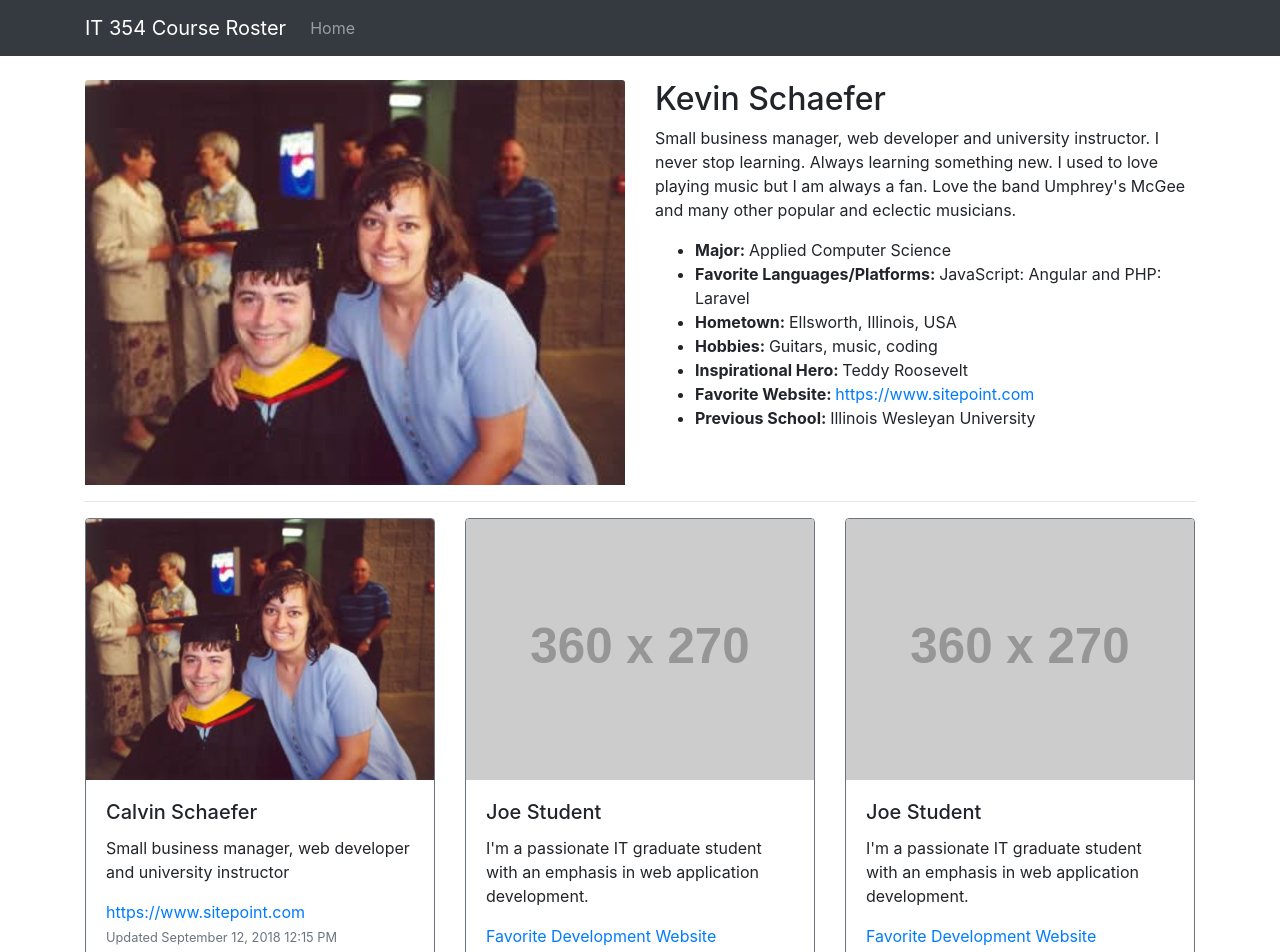
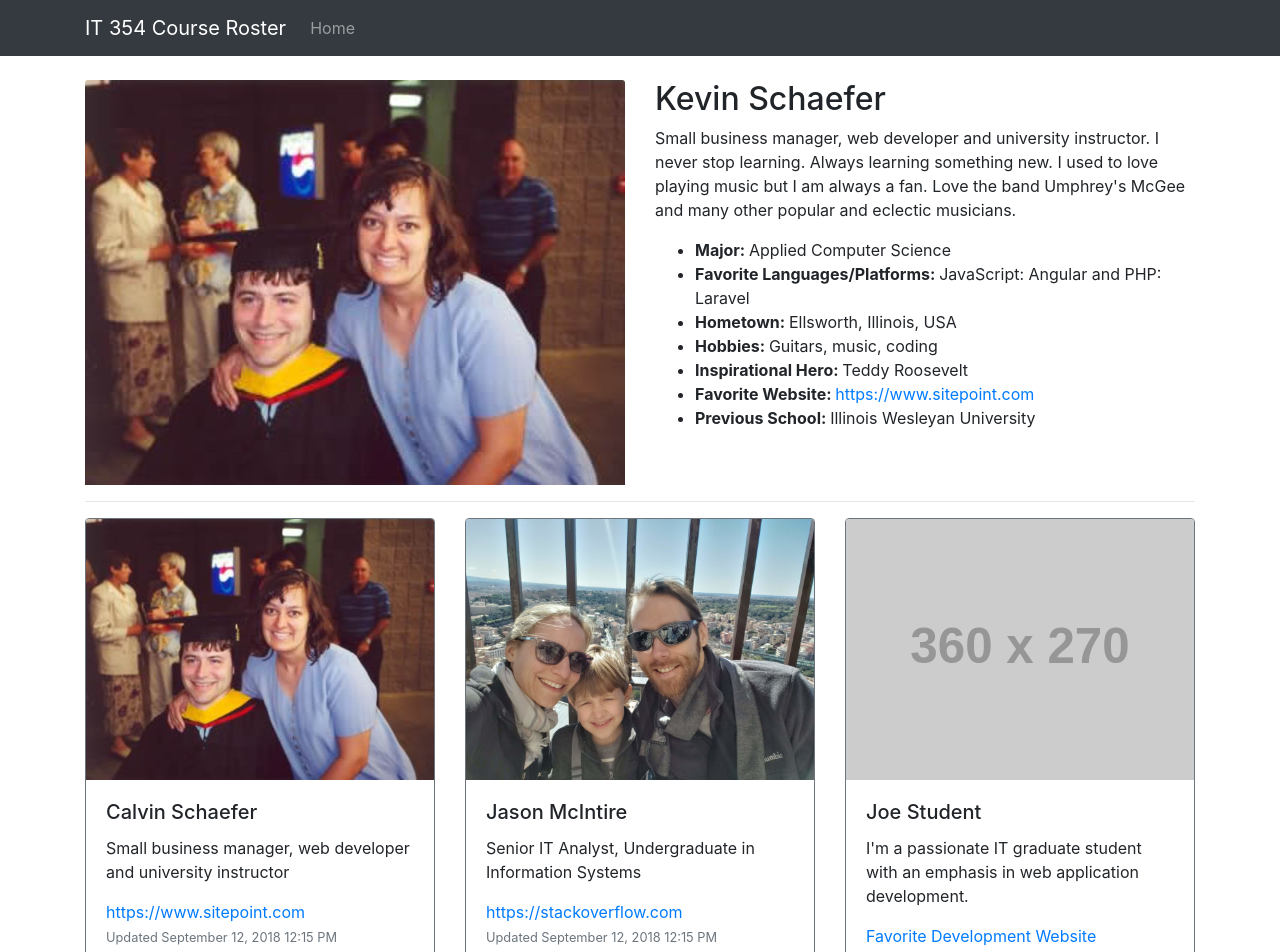
Before and after one commit to alxxmoy/angular-assignment05, an Angular app: page / in a window 1280 px wide. Shown: the top 952 px of the page. Built offline with nearby package versions, Linux system fonts and the light colour scheme.

Commit message:
Initial additions for card-jamcin2

```diff
--- a/src/app/app.component.html
+++ b/src/app/app.component.html
@@ -14,15 +14,7 @@
             </div>
             <div class="col-md-4">
 
-                <div class="card border-secondary">
-                    <img class="card-img-top" src="http://placehold.it/360x270" alt="Card image cap">
-                    <div class="card-body">
-                        <h5 class="card-title">Joe Student</h5>
-                        <p class="card-text">I'm a passionate IT graduate student with an emphasis in web application development.</p>
-                        <a href="#" class="card-link">Favorite Development Website</a>
-                        <p class="card-text"><small class="text-muted">Updated September 12, 2018 12:15 PM</small></p>
-                    </div>
-                </div>
+                <app-card-jamcin2></app-card-jamcin2>
 
             </div>
             <div class="col-md-4">
--- a/src/app/app.module.ts
+++ b/src/app/app.module.ts
@@ -7,6 +7,7 @@ import { NavComponent } from './nav/nav.component';
 import { CardKeschaeComponent } from './card-keschae/card-keschae.component';
 import { SelectedStudentComponent } from './selected-student/selected-student.component';
 import { FooterComponent } from './footer/footer.component';
+import { CardJamcin2Component } from './card-jamcin2/card-jamcin2.component';
 
 @NgModule({
   declarations: [
@@ -14,7 +15,8 @@ import { FooterComponent } from './footer/footer.component';
     NavComponent,
     CardKeschaeComponent,
     SelectedStudentComponent,
-    FooterComponent
+    FooterComponent,
+    CardJamcin2Component
   ],
   imports: [
     BrowserModule,
--- /dev/null
+++ b/src/app/card-jamcin2/card-jamcin2.component.html
@@ -0,0 +1,9 @@
+<div (click)="testClick()" class="card border-secondary">
+  <img class="card-img-top" src="../../assets/images/jamcin2.jpg" alt="{{ me.name }}">
+  <div class="card-body">
+      <h5 class="card-title">{{ me.name }}</h5>
+      <p class="card-text">{{ me.desc_short }}</p>
+      <a href="#" class="card-link">{{ me.website }}</a>
+      <p class="card-text"><small class="text-muted">Updated September 12, 2018 12:15 PM</small></p>
+  </div>
+</div>
--- /dev/null
+++ b/src/app/card-jamcin2/card-jamcin2.component.ts
@@ -0,0 +1,37 @@
+import { Component, OnInit } from '@angular/core';
+import { Student } from '../student';
+
+@Component({
+  selector: 'app-card-jamcin2',
+  templateUrl: './card-jamcin2.component.html'
+})
+export class CardJamcin2Component implements OnInit {
+
+  me: Student;
+
+  constructor() {
+    this.me = {
+      ulid: 'jamcin2',
+      name: 'Jason McIntire',
+      desc_short: 'Senior IT Analyst, Undergraduate in Information Systems',
+      desc_long: 'Senior IT Analyst at Caterpillar. Self-taught web designer. \
+      Automation enthusiast and AWS Cloud Practioner to-be. Pursuing Bacherlor\'s degree at ISU in Information Systems. \
+      I love live music, especially Band of Heathens and JJ Grey. Found love of music @ Bonarroo in 2003.',
+      major: 'Information Systems - Web Application Design',
+      platform: 'JavaScript, Ionic, PHP (Laravel), VB.Net, PowerShell',
+      hometown: 'Peoria, IL',
+      hobbies: 'Camping, Travelling, Hiking',
+      inspiration: 'President Obama',
+      website: 'https://stackoverflow.com',
+      school: 'Illinois State University'
+    };
+  }
+
+  testClick() {
+    console.log('this is a test');
+  }
+
+  ngOnInit() {
+  }
+
+}
```
Also changed, not shown: src/assets/images/jamcin2.jpg (added), 1 other file (tests, documents, lock files or other folders).
